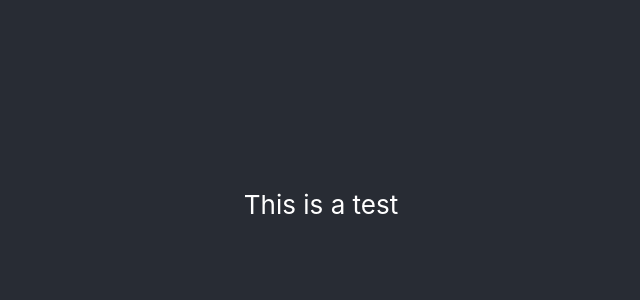
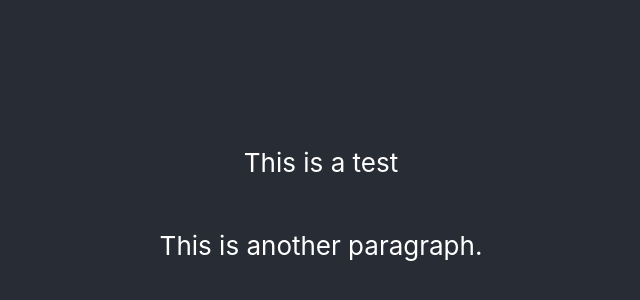
Before and after one commit to simonbandmann/second-app, a React (Create React App) app: page / in a window 1280 px wide. Shown: the part 196-496 px from the top of the page, without its empty margins (319-959 px from the left). Built offline with nearby package versions, Linux system fonts and the light colour scheme.

Commit message:
First commit on issue 1

```diff
--- a/src/App.js
+++ b/src/App.js
@@ -6,6 +6,10 @@ function App() {
     <div className="App">
       <header className="App-header">
         <p>This is a test </p>
+
+
+
+        <p> This is another paragraph.</p>
       </header>
     </div>
   );
```
